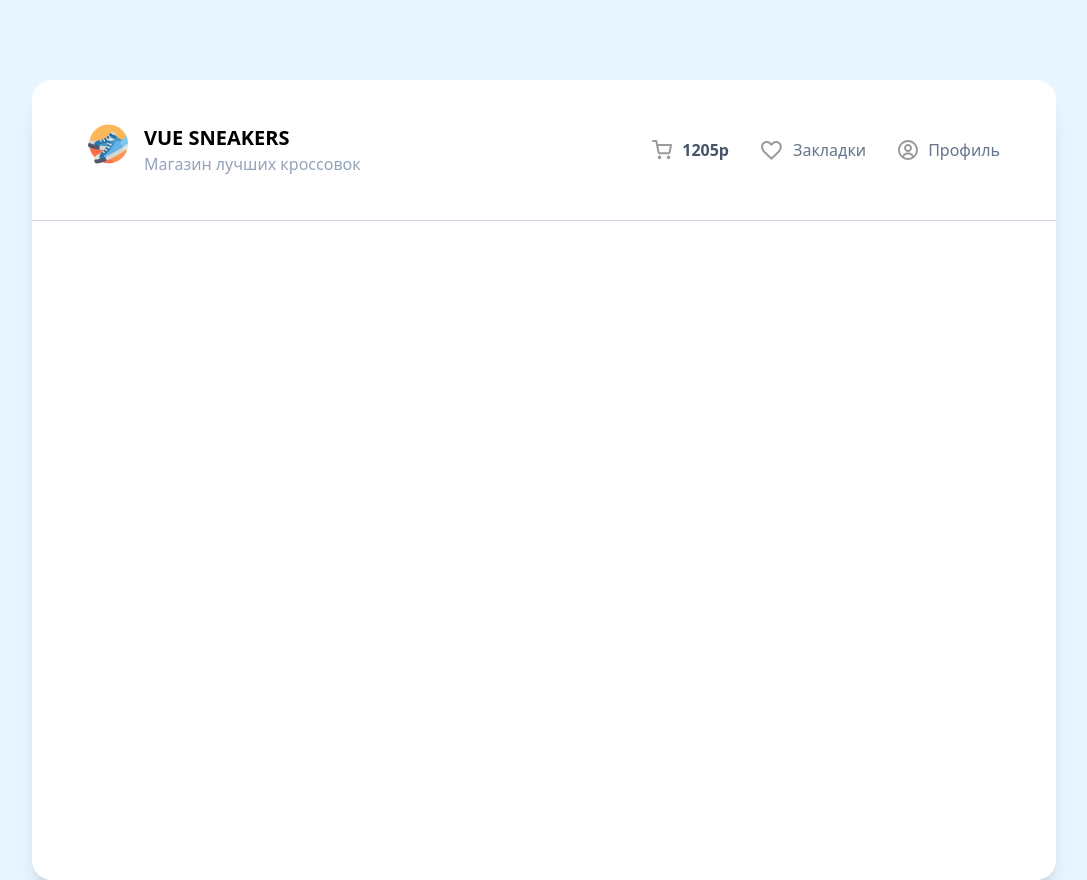
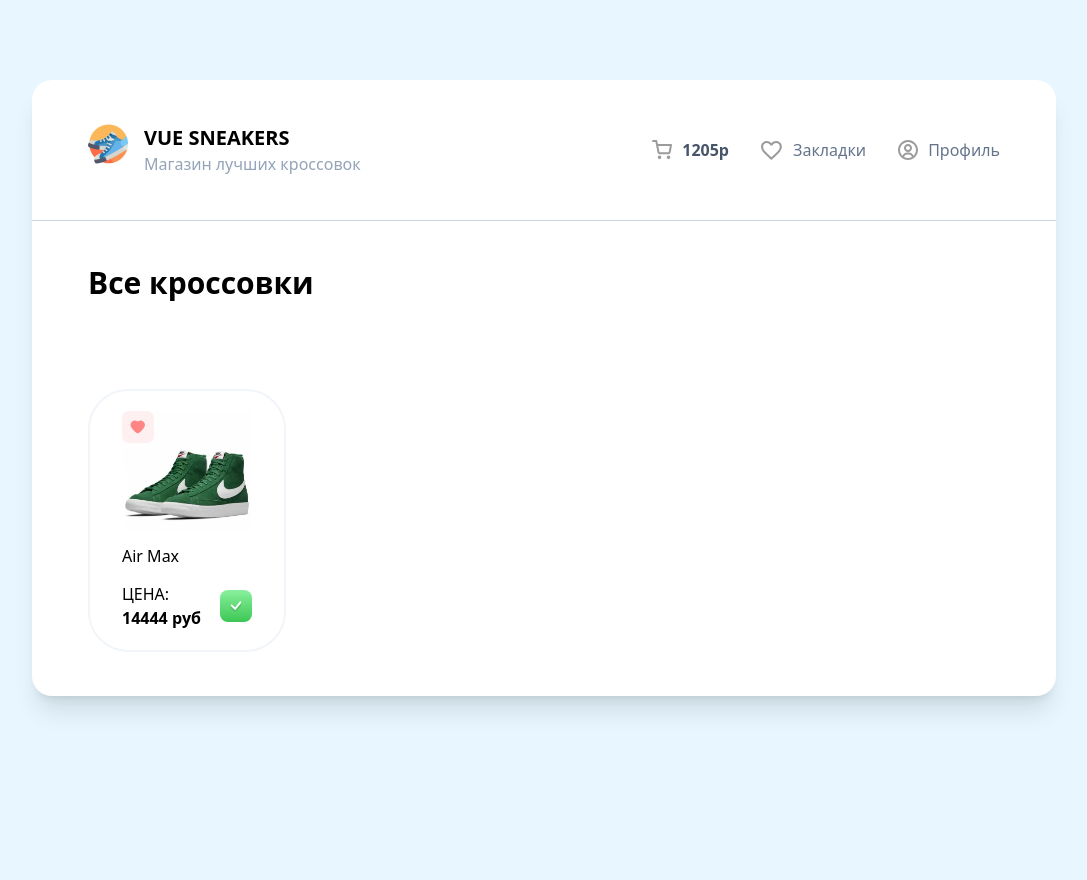
Before and after one commit to OscarRaizer/Vue-Shop, a Vue app: page / in a window 1280 px wide. Shown: the whole page, without its empty margins (96-1183 px from the left). After the commit the page ends 800 px from the top, so only its background shows below. Built offline with nearby package versions, Linux system fonts and the light colour scheme.

Commit message:
feat: add cards

```diff
--- a/src/App.vue
+++ b/src/App.vue
@@ -1,10 +1,15 @@
 <script setup>
-import Header from './components/HeaderApp.vue'
+import HeaderApp from './components/HeaderApp.vue'
+import CardList from './components/CardList.vue'
 </script>
 
 <template>
-  <div class="bg-white w-4/5 mx-auto rounded-[20px] shadow-xl h-screen mt-20">
-    <Header />
+  <div class="bg-white w-4/5 mx-auto rounded-[20px] shadow-xl h-auto mt-20">
+    <HeaderApp />
+    <div class="px-14 py-11 flex items-center justify-between">
+      <h2 class="text-3xl font-bold">Все кроссовки</h2>
+    </div>
+    <CardList />
   </div>
 </template>
 
--- /dev/null
+++ b/src/components/CardList.vue
@@ -0,0 +1,27 @@
+<script setup>
+import TheCard from './TheCard.vue'
+
+const onClickAdd = () => {
+  alert('Added')
+}
+
+const onClickFavorite = () => {
+  alert('Favorite')
+}
+</script>
+
+<template>
+  <div class="px-14 py-11 grid grid-cols-4 gap-10">
+    <TheCard
+      :is-added="true"
+      :is-favorite="true"
+      :price="14444"
+      imageUrl="/like-fill.svg"
+      title="Air Max"
+      :onClickAdd="onClickAdd"
+      :onClickFavorite="onClickFavorite"
+    />
+  </div>
+</template>
+
+<style scoped></style>
--- /dev/null
+++ b/src/components/TheCard.vue
@@ -0,0 +1,44 @@
+<script setup>
+defineProps({
+  imageUrl: String,
+  title: String,
+  price: Number,
+  isFavorite: Boolean,
+  isAdded: Boolean,
+  onClickAdd: Function,
+  onClickFavorite: Function
+})
+</script>
+
+<template>
+  <div
+    class="flex flex-col justify-between bg-white px-8 py-5 relative border-2 rounded-[40px] border-slate-100 hover:-translate-y-1 hover:shadow-xl transition cursor-pointer"
+  >
+    <img
+      class="absolute top-5 hover:scale-125"
+      width="32"
+      height="32"
+      :src="!isFavorite ? '/like.svg' : '/like-fill.svg'"
+      alt="favourite"
+      @click="onClickFavorite"
+    />
+    <img class="h-[133px] w-fit pb-3.5" src="/sneakers/sneakers-1.jpg" alt="Sneaker" />
+    <p class="mb-3.5">{{ title }}</p>
+    <div class="flex justify-between items-center">
+      <div class="flex flex-col">
+        <span class="uppercase">Цена:</span>
+        <b>{{ price }} руб</b>
+      </div>
+      <img
+        class="hover:-translate-y-1 hover:shadow-xl transition"
+        width="32"
+        height="32"
+        :src="!isAdded ? '/plus.svg' : '/checked.svg'"
+        alt="Add"
+        @click="onClickAdd"
+      />
+    </div>
+  </div>
+</template>
+
+<style></style>
```
Also changed, not shown: public/like-fill.svg (renamed from public/like-2.svg), public/like.svg (renamed from public/like-1.svg).
